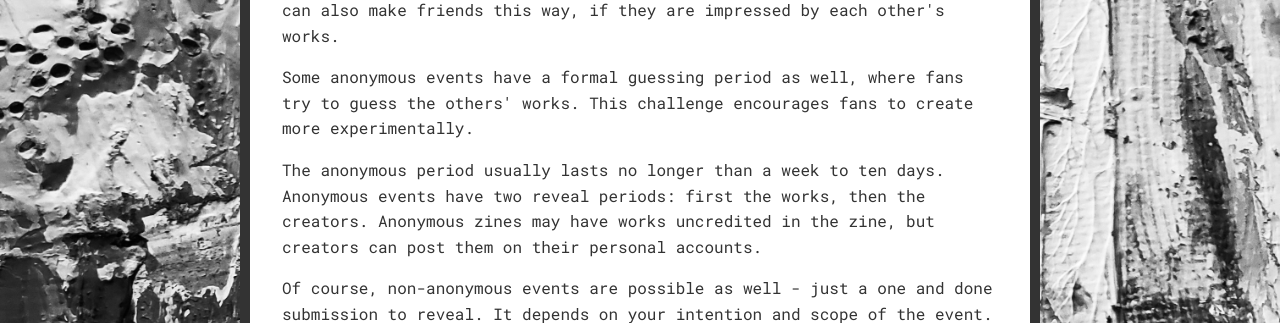
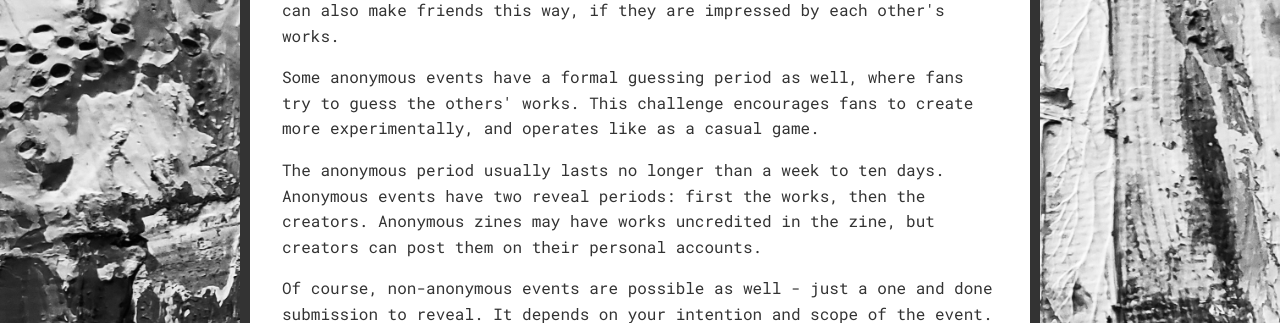
Before and after one commit to aroceu/generators, a PHP site: page /events/explanation.php in a window 1280 px wide. Shown: the part 629-952 px from the top of the page. Run offline with PHP 8.4, Linux system fonts and the light colour scheme; some web fonts are replaced.

Commit message:
Update explanation.php

```diff
--- a/events/explanation.php
+++ b/events/explanation.php
@@ -11,7 +11,7 @@
 
         <p>Many events in fandom tend to be "anonymous" in some way - that is, works are initially revealed to the public anonymously. This practice tends to help with community bonding and formulating friendships, as works can be browsed largely indiscriminately, and foster an element of curiosity. Fans can also make friends this way, if they are impressed by each other's works.</p>
 
-        <p>Some anonymous events have a formal guessing period as well, where fans try to guess the others' works. This challenge encourages fans to create more experimentally. </p>
+        <p>Some anonymous events have a formal guessing period as well, where fans try to guess the others' works. This challenge encourages fans to create more experimentally, and operates like as a casual game. </p>
 
         <p>The anonymous period usually lasts no longer than a week to ten days. Anonymous events have two reveal periods: first the works, then the creators. Anonymous zines may have works uncredited in the zine, but creators can post them on their personal accounts.</p>
 
```
